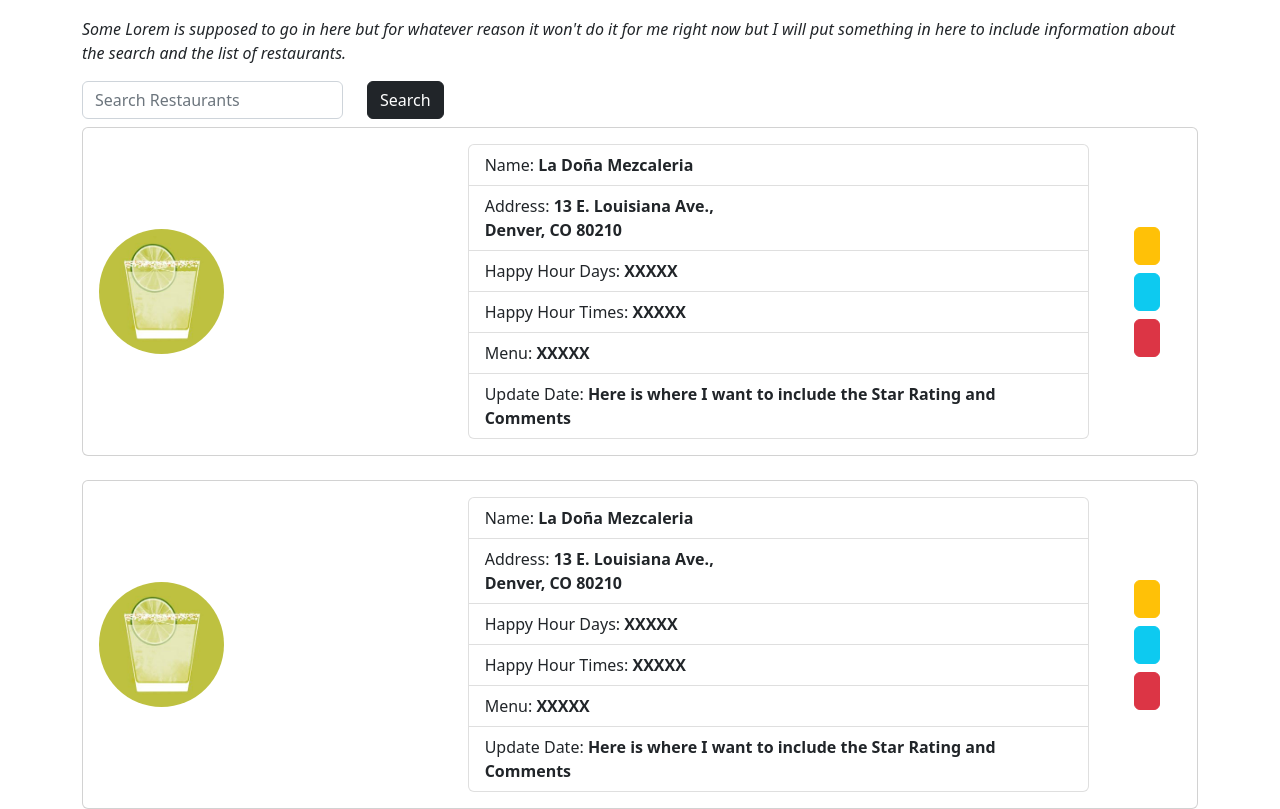
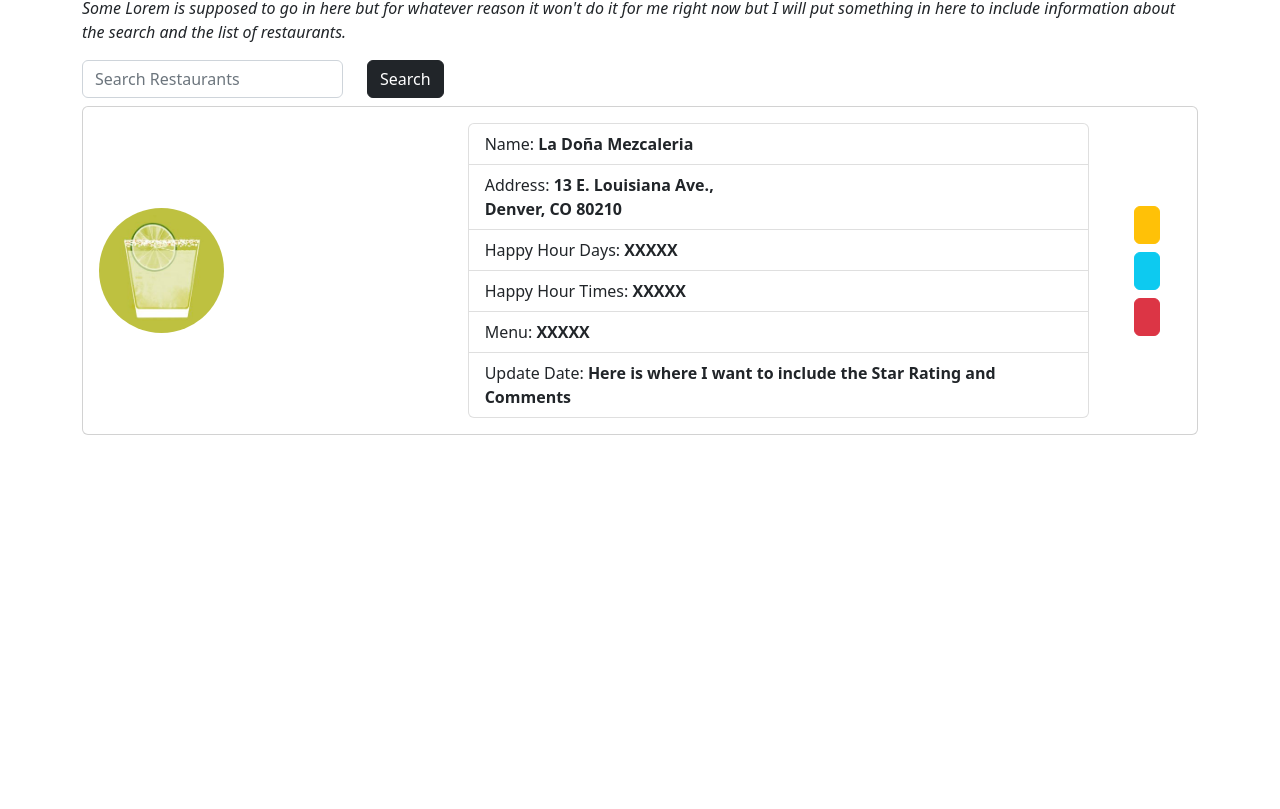
Before and after one commit to ramirezm19/Final_Project, a React (Create React App) app: page /Restaurants/HHList in a window 1280 px wide. Shown: the part 189-998 px from the top of the page. After the commit the page ends 800 px from the top, so only its background shows below. Built offline with nearby package versions, Linux system fonts and the light colour scheme; data requests are answered from the project's data file.

Commit message:
more coding

```diff
--- a/src/App.js
+++ b/src/App.js
@@ -7,6 +7,7 @@
 import AddHH from "./Components/Restaurants/AddHH/AddHH";
 import ViewHH from "./Components/Restaurants/ViewHH/ViewHH";
 import EditHH from "./Components/Restaurants/EditHH/EditHH";
+import Spinner from "./Components/Spinner/spinner";
 
 let App = () => {
   return (
--- a/src/Components/Restaurants/HHList/HHList.js
+++ b/src/Components/Restaurants/HHList/HHList.js
@@ -3,6 +3,7 @@
 import Button from 'react-bootstrap/Button'
 import Marg from './Marg.JPG';
 import RestaurantService from "../../../Services/RestaurantService";
+import Spinner from '../../Spinner/spinner';
 
 
 let HHList = () => {
@@ -12,6 +13,17 @@
         restaurants: [],
         errorMessage: ''
     });
+    const testurl = 'http://localhost:9000/restaurants';
+    const fetchRestaurants = async () => {
+        const response = await fetch(testurl)
+        const data = await response.json()
+        setState(data)
+        console.log(data)
+    }
+
+    useEffect(() => {
+        fetchRestaurants()
+    }, []);
 
     // this is the original code from the video and it's giving a useEffect must not return anything besides a function error.
     //     useEffect(async () => {
@@ -58,30 +70,45 @@
     // }, []);
 
     //suggestion from Natalie -- not getting the data from the API
-    useEffect (() => {
-        const fetchData = async () => {
-            try {
-                setState({...state, loading: true})
-                let response = await RestaurantService.getAllRestaurants();
-                // console.log(response.fetchData)
-                setState({
-                    ...state,
-                    loading: false,
-                    restaurants: response.data
-                });
-            }
-            catch(error) {
-                setState({
-                    ...state,
-                    loading: false,
-                    errorMessage: error.message
-                });
-            }
-        }
-        fetchData();
-    }, [])
+    // useEffect (() => {
+    //     const fetchData = async () => {
+    //         try {
+    //             let response = await RestaurantService.getAllRestaurants();
+    //             setState({
+    //                 ...state,
+    //                 loading: false,
+    //                 restaurants: response.data
+    //             });
+    //         }
+    //         catch(error) {
+    //             setState({
+    //                 ...state,
+    //                 loading: false,
+    //                 errorMessage: error.message
+    //             });
+    //         }
+    //     }
+    //     fetchData();
+    // }, [])
 
-    let {loading, restaurants, errorMessage} = state;
+    //let's try what I've done in the past
+    // const url = 'http://localhost:9000/restaurants';
+
+    // const get = async () => {
+    //     try {
+    //         const response = await fetch(url);
+    //         const data = await response.json();
+    //         return data;
+    //         console.log(data)
+    //     }
+    //     catch (error) {
+    //         console.log
+    //     }
+    // }
+
+    // get();
+
+    let { loading, restaurants, errorMessage } = state;
 
 
     return (
@@ -105,12 +132,12 @@
                                 <form className='row'>
                                     <div className='col'>
                                         <div className='mb-2'>
-                                            <input type='text' className='form-control' placeholder='Search Restaurants'/>
+                                            <input type='text' className='form-control' placeholder='Search Restaurants' />
                                         </div>
                                     </div>
                                     <div className='col'>
                                         <div className='mb-2'>
-                                            <input type='submit' className='btn btn-dark' value='Search'/>
+                                            <input type='submit' className='btn btn-dark' value='Search' />
                                             {/* maybe include a yellow outline hover effect */}
                                         </div>
                                     </div>
@@ -121,6 +148,8 @@
                 </div>
             </section>
 
+            {
+                loading ? <Spinner /> : <React.Fragment>
                     <section className='restaurant-list'>
                         <div className='container'>
                             <div className='cold-md-6'>
@@ -153,11 +182,11 @@
                                                 </ul>
                                             </div>
                                             <div className='col-md-1 d-flex flex-column align-items-center'>
-                                    <Link to={`/Restaurants/view/:restaurantId`} className="btn btn-warning my-1"><img className='fa fa-eye'/>
+                                                <Link to={`/Restaurants/view/:restaurantId`} className="btn btn-warning my-1"><img className='fa fa-eye' />
                                                 </Link>
-                                    <Link to={`/Restaurants/edit/:restaurantId`} className="btn btn-info my-1"><img className='fa fa-pen'/>
+                                                <Link to={`/Restaurants/edit/:restaurantId`} className="btn btn-info my-1"><img className='fa fa-pen' />
                                                 </Link>
-                                    <Button className="btn btn-danger my-1"><img className='fa fa-trash'/>
+                                                <Button className="btn btn-danger my-1"><img className='fa fa-trash' />
                                                 </Button>
                                             </div>
                                         </div>
@@ -166,49 +195,18 @@
                             </div>
                         </div>
                         <div className='container mt-4'>
-                    <div className='cold-md-6'>
-                        <div className='card'>
-                            <div className='card-body'>
-                                <div className='row align-items-center d-flex justify-content-around'>
-                                <div className='col-md-4'>
-                                    <img src={Marg} className='restaurant-img'></img>
                         </div>
-                                <div className='col-md-7'>
-                                    <ul className='list-group'>
-                                        <li className='list-group-item list-group-item-action'>
-                                            Name: <span className='fw-bold'>La Doña Mezcaleria</span>
-                                        </li>
-                                        <li className='list-group-item list-group-item-action'>
-                                            Address: <span className='fw-bold'>13 E. Louisiana Ave., <br></br> Denver, CO 80210</span>
-                                        </li>
-                                        <li className='list-group-item list-group-item-action'>
-                                            Happy Hour Days: <span className='fw-bold'>XXXXX</span>
-                                        </li>
-                                        <li className='list-group-item list-group-item-action'>
-                                            Happy Hour Times: <span className='fw-bold'>XXXXX</span>
-                                        </li>
-                                        <li className='list-group-item list-group-item-action'>
-                                            Menu: <span className='fw-bold'>XXXXX</span>
-                                        </li>
-                                        <li className='list-group-item list-group-item-action'>
-                                            Update Date: <span className='fw-bold'>Here is where I want to include the Star Rating and Comments</span>
-                                        </li>
-                                    </ul>
-                                </div>
-                                <div className='col-md-1 d-flex flex-column align-items-center'>
-                                    <Link to={`/Restaurants/view/:restaurantId`} className="btn btn-warning my-1"><img className='fa fa-eye'/>
-                                    </Link>
-                                    <Link to={`/Restaurants/edit/:restaurantId`} className="btn btn-info my-1"><img className='fa fa-pen'/>
-                                    </Link>
-                                    <Button className="btn btn-danger my-1"><img className='fa fa-trash'/>
-                                    </Button>
-                                </div>
-                                </div>
-                            </div>
-                        </div>
-                    </div>
-                </div>
+                        {/* //need unique key prop */}
+                        {/* <div className='test'>
+                            {state.map((state) => (
+                            <p>{state.state}</p>
+                        ))}
+                        </div> */}
                     </section>
+                </React.Fragment>
+            }
+
+
         </React.Fragment>
     )
 };
--- /dev/null
+++ b/src/Components/Spinner/spinner.js
@@ -0,0 +1,14 @@
+import React from 'react';
+import Spinner from 'react-bootstrap/Spinner';
+
+let SpinnerImage = () => {
+    return (
+        <React.Fragment>
+            <div>
+            <Spinner animation="border" variant="dark" className='d-block m-auto'/>
+            </div>
+        </React.Fragment>
+    )
+};
+
+export default SpinnerImage;
```
Lines whose indentation alone changed are shown as unchanged.
